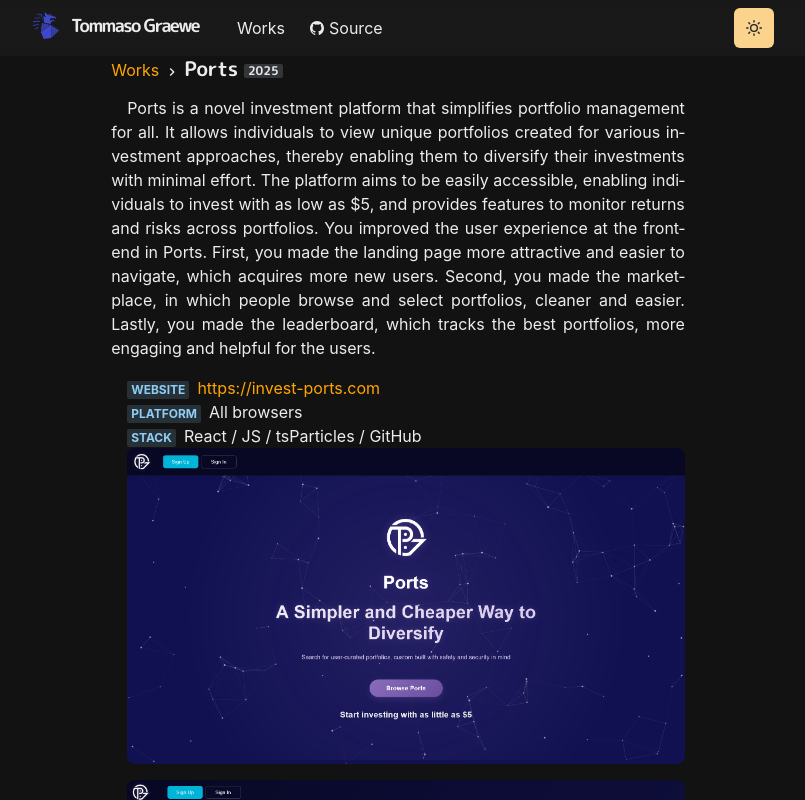
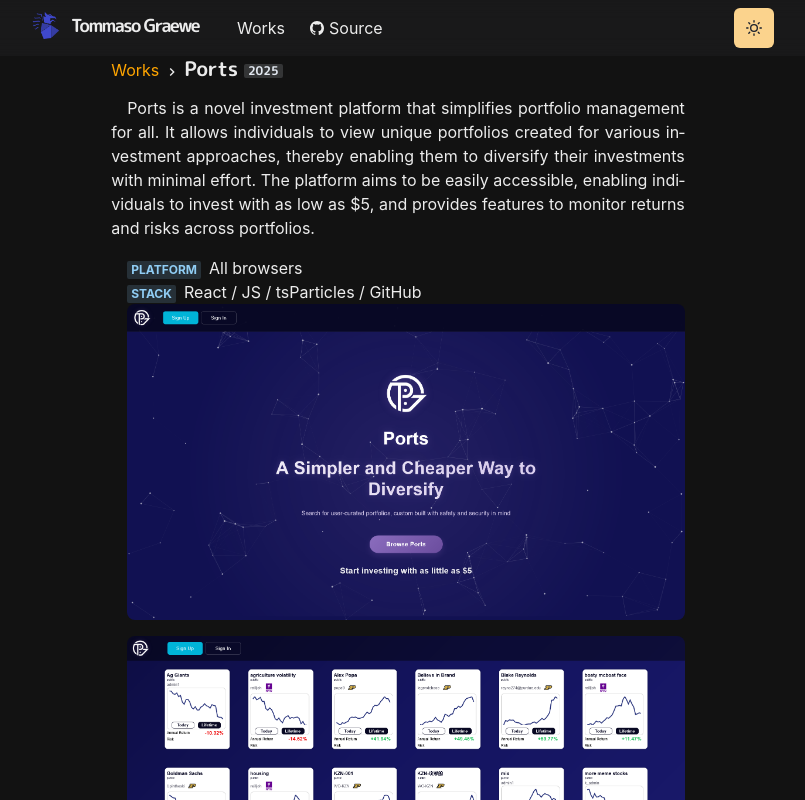
Before and after one commit to tgraewe/tgraewe-homepage, a Next.js app: page /works/ports in a window 1280 px wide. Shown: the top 800 px of the page, without its empty margins (242-1047 px from the left). Built offline with nearby package versions, Linux system fonts and the light colour scheme.

Commit message:
Update ports.js

```diff
--- a/pages/works/ports.js
+++ b/pages/works/ports.js
@@ -21,16 +21,9 @@ const Work = () => {
                 <P>
                 Ports is a novel investment platform that simplifies portfolio management for all. It allows individuals to view unique portfolios created for various investment approaches, thereby enabling them to diversify their investments with minimal effort. The platform aims to be easily accessible, enabling individuals to invest with as low as $5, and provides features to monitor returns and risks across portfolios.
 
-                You improved the user experience at the frontend in Ports. First, you made the landing page more attractive and easier to navigate, which acquires more new users. Second, you made the marketplace, in which people browse and select portfolios, cleaner and easier. Lastly, you made the leaderboard, which tracks the best portfolios, more engaging and helpful for the users.
                 </P>
                 <List ml={4} my={4}>
-                    <ListItem>
-                        <Meta>Website</Meta>
-                        <Link href="https://invest-ports.com">
-                        https://invest-ports.com
-                        </Link>
 
-                    </ListItem>
                     <ListItem>
                         <Meta>Platform</Meta>
                         <span>All browsers</span>
```
